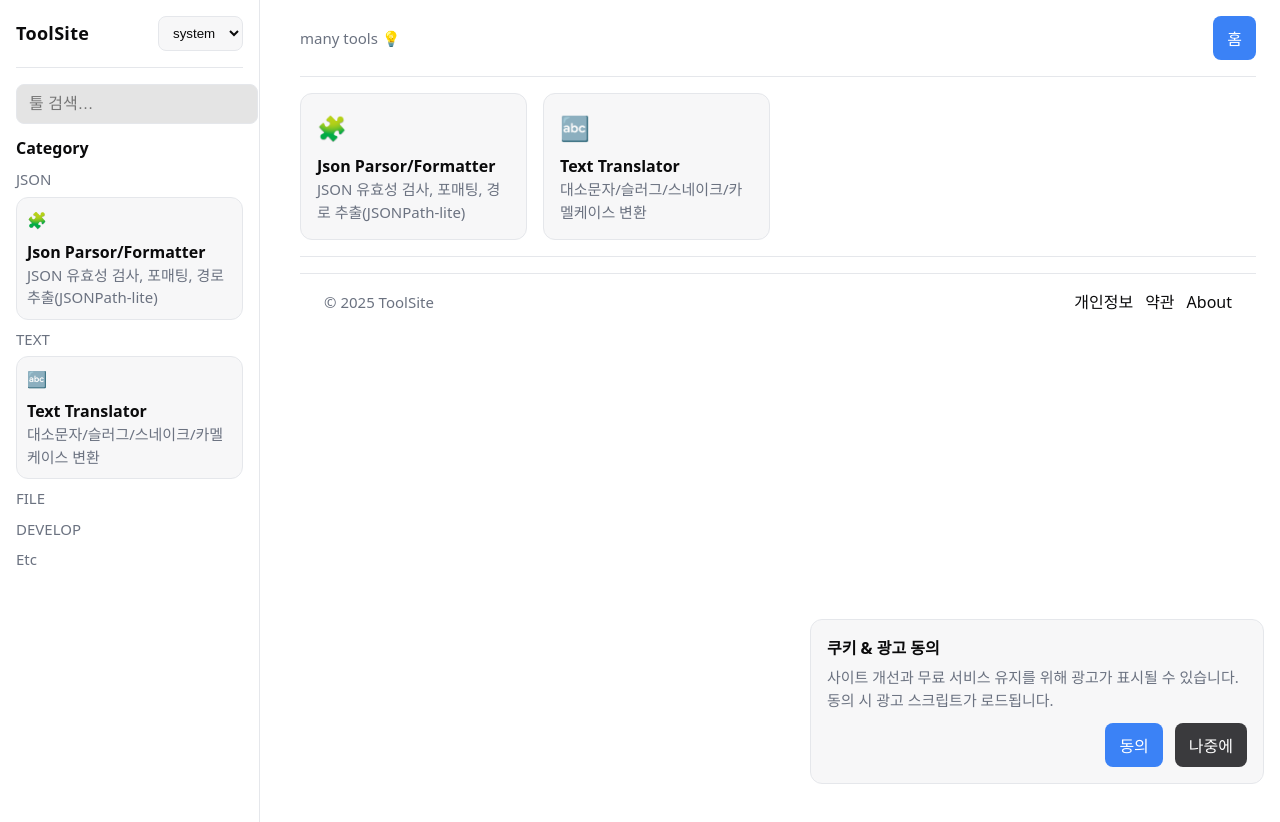
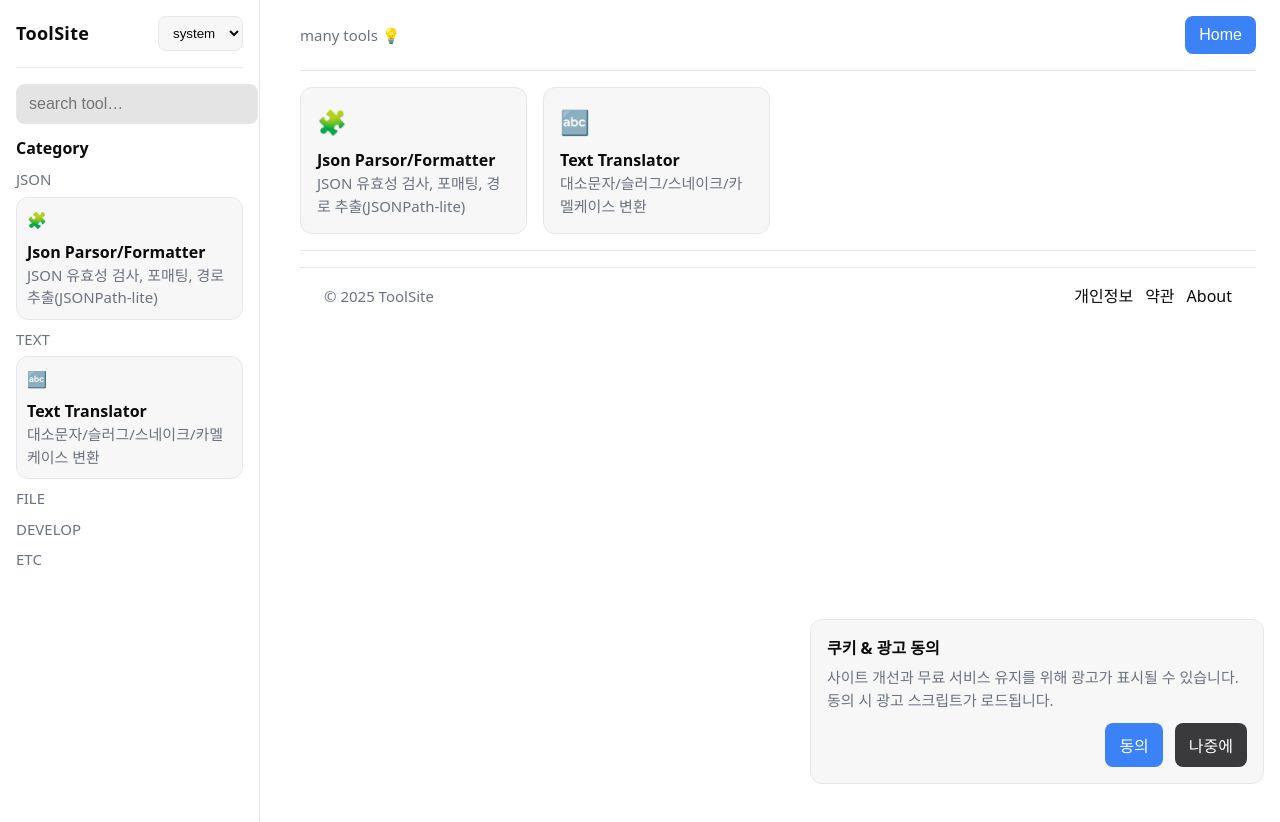
Before and after one commit to PARKNAMSU/free-tool-box, a React (Vite) app: page / in a window 1280 px wide. Shown: the top 822 px of the page. Built offline with nearby package versions, Linux system fonts and the light colour scheme.

Commit message:
[fix] Layout texts constant

```diff
--- a/src/components/Layout.tsx
+++ b/src/components/Layout.tsx
@@ -3,7 +3,8 @@ import { Link, NavLink, useNavigate } from "react-router-dom";
 import { tools } from "../toolRegistry";
 import { usePrefs } from "../store/usePrefs";
 import clsx from "clsx";
-import { THEME } from "../constant/text";
+import { TEXT_LAYOUT, THEME } from "../constant/text";
+import { CATEGORY_LIST } from "../constant/constant";
 
 export default function Layout({ children }: { children: React.ReactNode }) {
   const nav = useNavigate();
@@ -22,7 +23,7 @@ export default function Layout({ children }: { children: React.ReactNode }) {
       <aside className="sidebar">
         <div className="row" style={{ justifyContent: "space-between" }}>
           <Link to="/" className="logo">
-            ToolSite
+            {TEXT_LAYOUT.TITLE}
           </Link>
           <select
             aria-label="테마"
@@ -38,12 +39,14 @@ export default function Layout({ children }: { children: React.ReactNode }) {
         <div className="hr"></div>
         <input
           className="input"
-          placeholder="툴 검색…"
+          placeholder="search tool…"
           value={query}
           onChange={(e) => setQuery(e.target.value)}
         />
-        <div style={{ marginTop: 12, fontWeight: 700 }}>Category</div>
-        {["JSON", "TEXT", "FILE", "DEVELOP", "Etc"].map((cat) => (
+        <div style={{ marginTop: 12, fontWeight: 700 }}>
+          {TEXT_LAYOUT.CATEGORY}
+        </div>
+        {CATEGORY_LIST.map((cat) => (
           <div key={cat} style={{ marginTop: 8 }}>
             <div className="muted">{cat}</div>
             {filtered
@@ -101,10 +104,10 @@ export default function Layout({ children }: { children: React.ReactNode }) {
 
       <main className="main">
         <header className="row" style={{ justifyContent: "space-between" }}>
-          <div className="muted">many tools 💡</div>
+          <div className="muted">{TEXT_LAYOUT.MUTED}</div>
           <div className="row">
             <button className="btn" onClick={() => nav("/")}>
-              홈
+              {TEXT_LAYOUT.HOME_BTN}
             </button>
           </div>
         </header>
@@ -115,9 +118,9 @@ export default function Layout({ children }: { children: React.ReactNode }) {
           <div className="row" style={{ justifyContent: "space-between" }}>
             <div className="muted">© {new Date().getFullYear()} ToolSite</div>
             <div className="row" style={{ gap: 12 }}>
-              <a href="/privacy">개인정보</a>
-              <a href="/terms">약관</a>
-              <a href="/about">About</a>
+              <a href="/privacy">{TEXT_LAYOUT.PRIVACY}</a>
+              <a href="/terms">{TEXT_LAYOUT.TERMS}</a>
+              <a href="/about">{TEXT_LAYOUT.ABOUT}</a>
             </div>
           </div>
         </footer>
--- /dev/null
+++ b/src/constant/constant.ts
@@ -0,0 +1 @@
+export const CATEGORY_LIST = ["JSON", "TEXT", "FILE", "DEVELOP", "ETC"];
--- a/src/constant/text.ts
+++ b/src/constant/text.ts
@@ -9,3 +9,13 @@ export const THEME = {
   LIGHT: "light",
   DARK: "dark",
 } as const;
+
+export const TEXT_LAYOUT = {
+  TITLE: "ToolSite",
+  CATEGORY: "Category",
+  HOME_BTN: "Home",
+  PRIVACY: "개인정보",
+  TERMS: "약관",
+  ABOUT: "About",
+  MUTED: "many tools 💡",
+};
```
